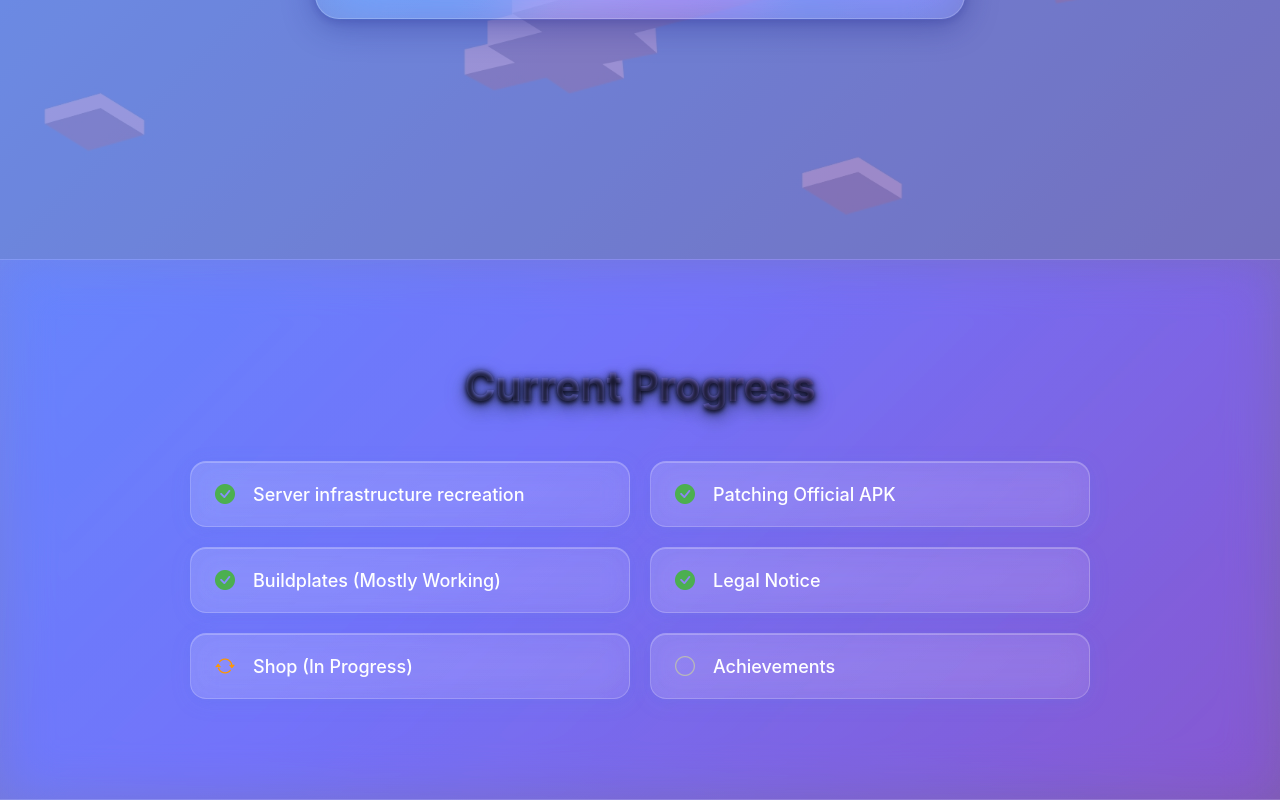
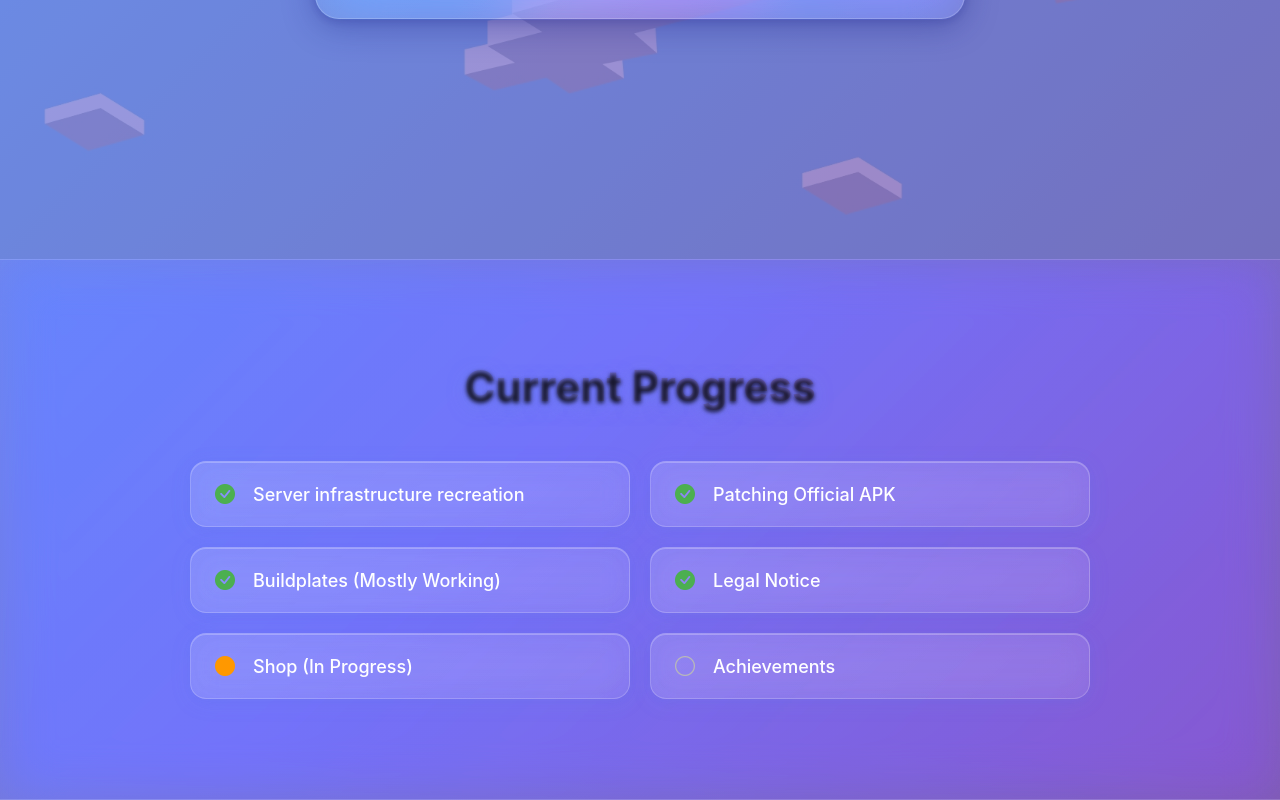
Before and after one commit to MCEarth-Reforged/ReforgedWebsite, a React (Create React App) app: page / in a window 1280 px wide. Shown: the part 541-1341 px from the top of the page. Built offline with nearby package versions, Linux system fonts and the light colour scheme; the HTML template or start-up script is replaced by a standard one.

Commit message:
Update Design

```diff
--- a/src/App.css
+++ b/src/App.css
@@ -187,7 +187,6 @@ body::before {
   text-shadow:
     0 2px 4px rgba(0, 0, 0, 0.8),
     0 6px 18px rgba(102, 126, 234, 0.6);
-  filter: drop-shadow(0 2px 4px rgba(0, 0, 0, 0.8));
 }
 
 .progress-list {
--- a/src/App.js
+++ b/src/App.js
@@ -45,7 +45,7 @@ function App() {
               <i className="bi bi-check-circle-fill checkmark"></i> Legal Notice
             </div>
             <div className="progress-item">
-              <i className="bi bi-arrow-repeat pending"></i> Shop (In Progress)
+              <i className="bi bi-circle-fill pending"></i> Shop (In Progress)
             </div>
             <div className="progress-item">
               <i className="bi bi-circle not-started"></i> Achievements
```
